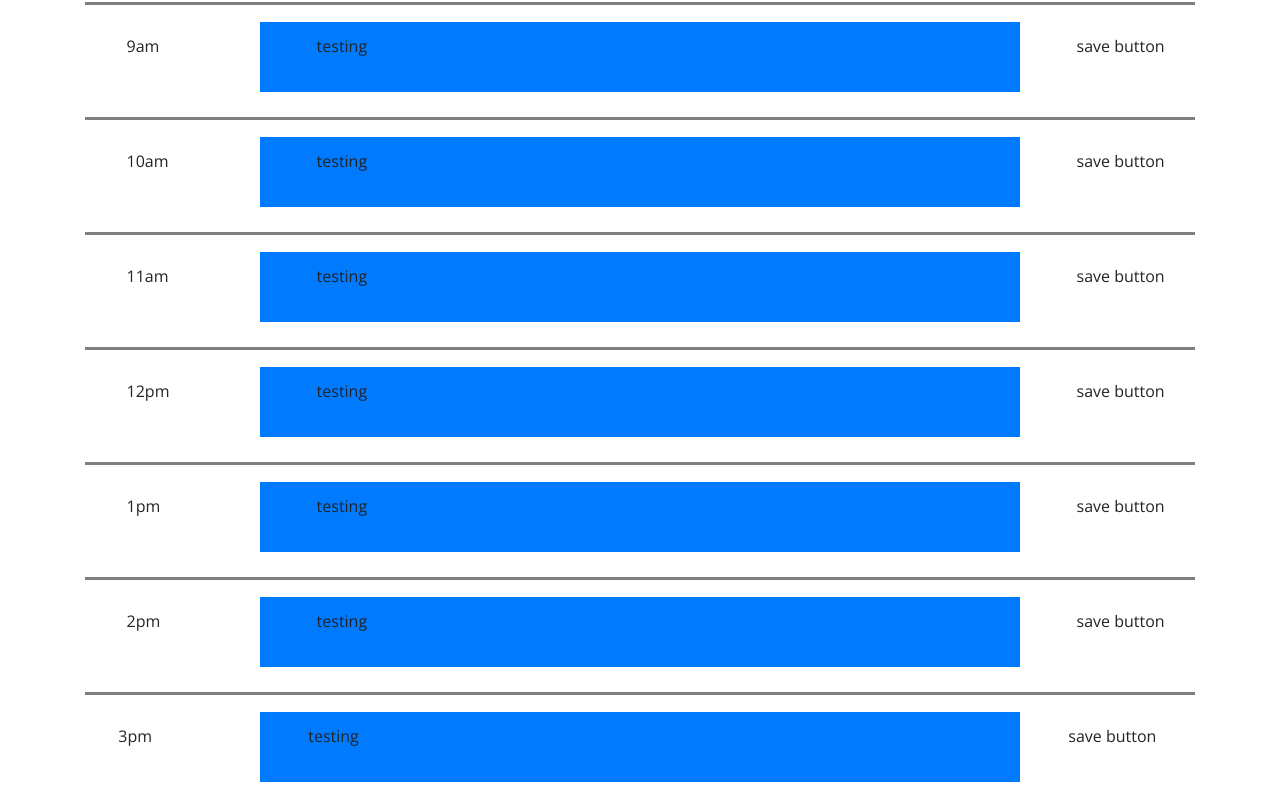
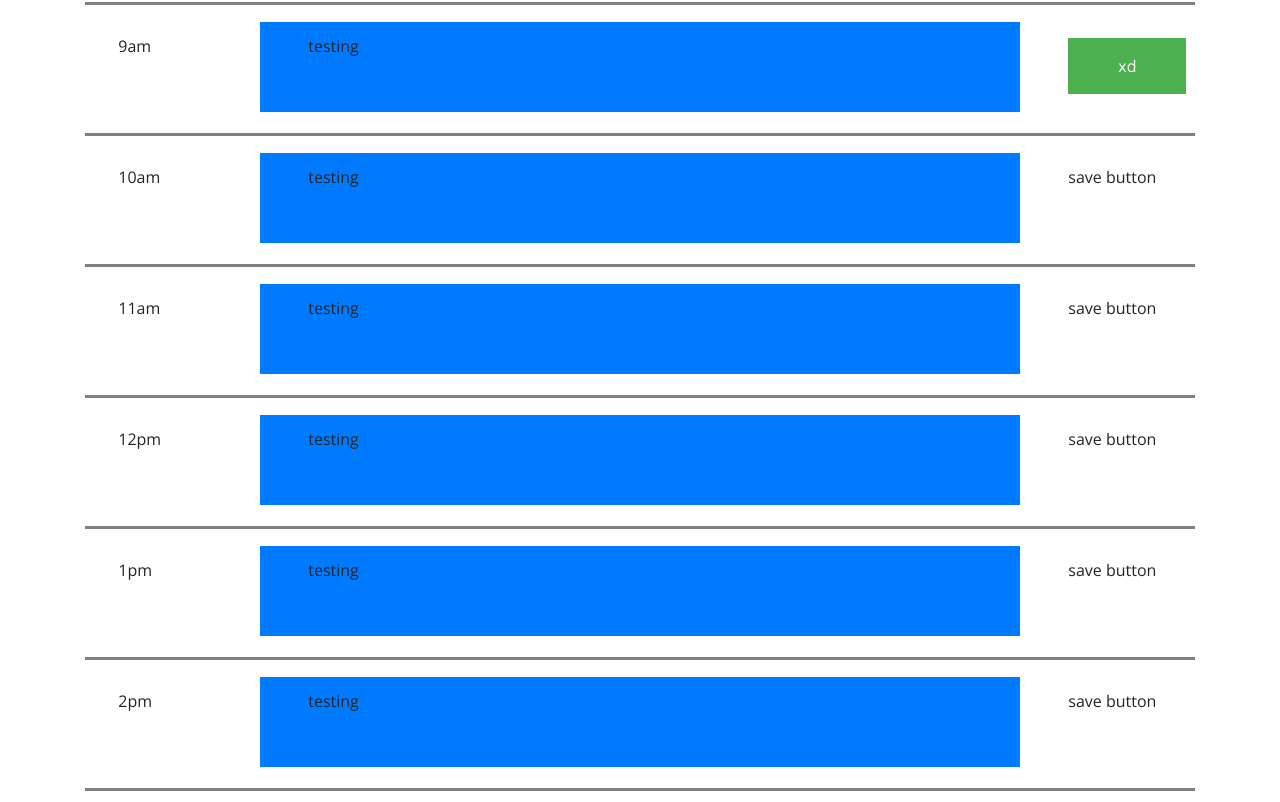
Before and after one commit to sbarrow825/05-Third-Party-APIs-Work-Day-Scheduler, a plain HTML site: page Develop/index.html in a window 1280 px wide. Shown: the part 298-1100 px from the top of the page. Drawn offline with nearby package versions, Linux system fonts and the light colour scheme.

Commit message:
added extra styling

```diff
--- a/Develop/index.html
+++ b/Develop/index.html
@@ -1,23 +1,14 @@
 <!DOCTYPE html>
 <html lang="en">
+
 <head>
   <meta charset="UTF-8" />
   <meta name="viewport" content="width=device-width, initial-scale=1.0" />
   <meta http-equiv="X-UA-Compatible" content="ie=edge" />
-    <link
-      rel="stylesheet"
-      href="https://stackpath.bootstrapcdn.com/bootstrap/4.3.1/css/bootstrap.min.css"
-    />
-    <link
-      rel="stylesheet"
-      href="https://use.fontawesome.com/releases/v5.8.1/css/all.css"
-      integrity="sha384-50oBUHEmvpQ+1lW4y57PTFmhCaXp0ML5d60M1M7uH2+nqUivzIebhndOJK28anvf"
-      crossorigin="anonymous"
-    />
-    <link
-      href="https://fonts.googleapis.com/css?family=Open+Sans&display=swap"
-      rel="stylesheet"
-    />
+  <link rel="stylesheet" href="https://stackpath.bootstrapcdn.com/bootstrap/4.3.1/css/bootstrap.min.css" />
+  <link rel="stylesheet" href="https://use.fontawesome.com/releases/v5.8.1/css/all.css"
+    integrity="sha384-50oBUHEmvpQ+1lW4y57PTFmhCaXp0ML5d60M1M7uH2+nqUivzIebhndOJK28anvf" crossorigin="anonymous" />
+  <link href="https://fonts.googleapis.com/css?family=Open+Sans&display=swap" rel="stylesheet" />
   <link rel="stylesheet" href="style.css" />
   <title>Work Day Scheduler</title>
 </head>
@@ -30,7 +21,7 @@
   </header>
   <div class="container">
     <hr>
-      <div class="row" id="9am">
+    <div class="row align-items-center" id="9am">
       <div class="col-md-2 row-height">
         9am
       </div>
@@ -38,11 +29,12 @@
         testing
       </div>
       <div class="col-md-2 row-height">
-          save button
+        <button class="save-button">xd</button>
       </div>
     </div>
+    <br>
     <hr>
-      <div class="row" id="10am">
+    <div class="row align-items-center" id="10am">
       <div class="col-md-2 row-height">
         10am
       </div>
@@ -53,8 +45,9 @@
         save button
       </div>
     </div>
+    <br>
     <hr>
-      <div class="row" id="11am">
+    <div class="row align-items-center" id="11am">
       <div class="col-md-2 row-height">
         11am
       </div>
@@ -65,8 +58,9 @@
         save button
       </div>
     </div>
+    <br>
     <hr>
-      <div class="row" id="12pm">
+    <div class="row align-items-center" id="12pm">
       <div class="col-md-2 row-height">
         12pm
       </div>
@@ -77,8 +71,9 @@
         save button
       </div>
     </div>
+    <br>
     <hr>
-      <div class="row" id="1pm">
+    <div class="row align-items-center" id="1pm">
       <div class="col-md-2 row-height">
         1pm
       </div>
@@ -89,8 +84,9 @@
         save button
       </div>
     </div>
+    <br>
     <hr>
-      <div class="row" id="2pm">
+    <div class="row align-items-center" id="2pm">
       <div class="col-md-2 row-height">
         2pm
       </div>
@@ -101,8 +97,10 @@
         save button
       </div>
     </div>
+    <br>
     <hr>
-      <div class="row" id="3pm"><div class="col-md-2 row-height">
+    <div class="row align-items-center" id="3pm">
+      <div class="col-md-2 row-height">
         3pm
       </div>
       <div class="col-md-8 bg-primary row-height">
@@ -110,9 +108,11 @@
       </div>
       <div class="col-md-2 row-height">
         save button
-      </div></div>
+      </div>
+    </div>
+    <br>
     <hr>
-      <div class="row" id="4pm">
+    <div class="row align-items-center" id="4pm">
       <div class="col-md-2 row-height">
         4pm
       </div>
@@ -123,8 +123,9 @@
         save button
       </div>
     </div>
+    <br>
     <hr>
-      <div class="row" id="5pm">
+    <div class="row align-items-center" id="5pm">
       <div class="col-md-2 row-height">
         5pm
       </div>
@@ -136,8 +137,10 @@
       </div>
     </div>
   </div>
+  <br>
 
   <script src="https://code.jquery.com/jquery-3.4.1.min.js"></script>
   <script src="https://cdnjs.cloudflare.com/ajax/libs/moment.js/2.24.0/moment.min.js"></script>
 </body>
+
 </html>
--- a/Develop/style.css
+++ b/Develop/style.css
@@ -71,7 +71,7 @@ textarea{
 }
 
 .row-height {
-  height: 70px;
+  height: 90px;
   text-align: vertical;
 }
 
@@ -80,3 +80,13 @@ hr {
   height: 3px;
   background-color: grey;
 }
+
+.save-button {
+  background-color: #4CAF50; /* Green */
+  border: none;
+  color: white;
+  padding: 20px 50px;
+  text-align: center;
+  text-decoration: none;
+  font-size: 16px;
+}
```
Lines whose indentation alone changed are shown as unchanged.
